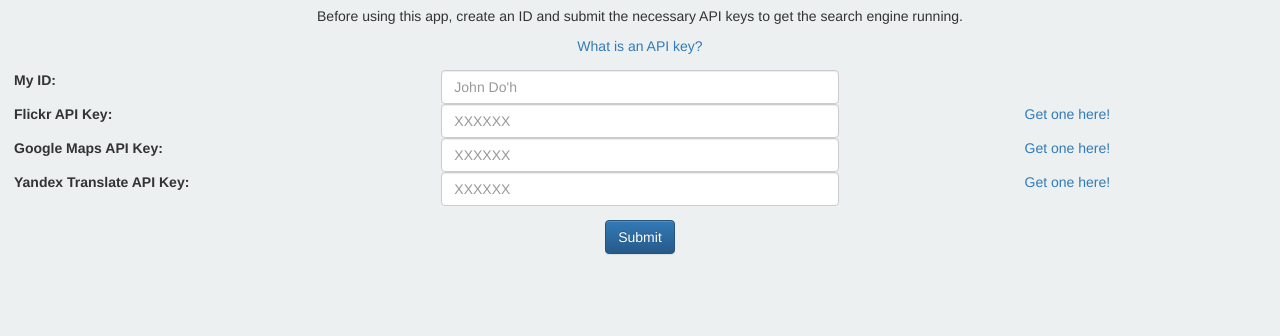
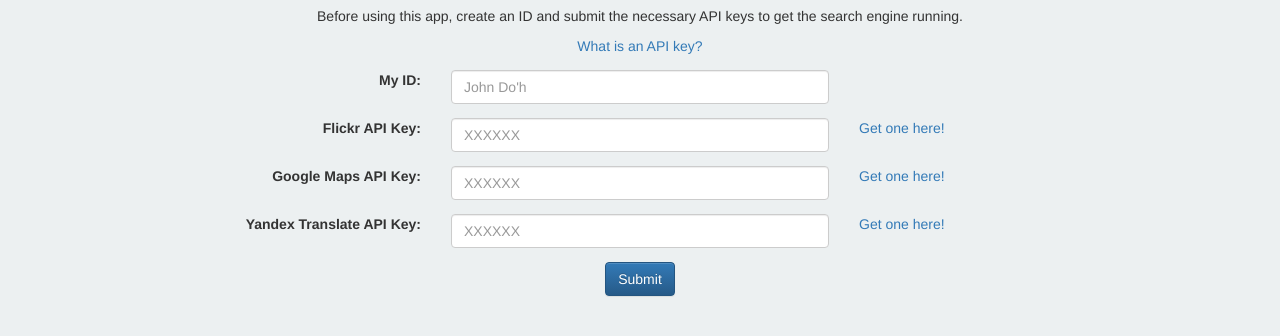
Before and after one commit to gfed53/flickr-search, a website: page src/index.html in a window 1280 px wide. Shown: the part 330-666 px from the top of the page. Drawn offline with nearby package versions, Linux system fonts and the light colour scheme; some packages are replaced by stand-ins of ours; a script that the page names is missing.

Commit message:
UI tweaks

```diff
--- a/src/index.html
+++ b/src/index.html
@@ -32,58 +32,58 @@
 			</div>
 		</div>
 		<div class="user-auth-container">
-			<div class="row">
-				<div class="col-xs-4">
+			<div class="api-auth-section row">
+				<div class="api-label col-sm-4">
 					<label for="">My ID:</label>
 				</div>
-				<div class="col-xs-8">
+				<div class="col-sm-8">
 					<div class="row">
-						<div class="col-xs-6">
+						<div class="col-sm-6">
 							<input class="form-control" type="text" ng-model="flickr.apisObj.id" placeholder="John Do'h" required>
 						</div>
 					</div>
 				</div>
 			</div>
-			<div class="row">
-				<div class="col-xs-4">
+			<div class="api-auth-section row">
+				<div class="api-label col-sm-4">
 					<label for="">Flickr API Key: </label>
 				</div>
-				<div class="col-xs-8">
+				<div class="col-sm-8">
 					<div class="row">
-						<div class="col-xs-6">
+						<div class="col-sm-6">
 							<input class="form-control" type="password" ng-model="flickr.apisObj.flickrKey" placeholder="XXXXXX">
 						</div>
-						<div class="col-xs-6 api-link">
+						<div class="col-sm-6 api-link">
 							<a target="_blank" href="https://www.flickr.com/services/apps/create/">Get one here!</a>
 						</div>
 					</div>
 				</div>
 			</div>
-			<div class="row">
-				<div class="col-xs-4">
+			<div class="api-auth-section row">
+				<div class="api-label col-sm-4">
 					<label for="">Google Maps API Key: </label>
 				</div>
-				<div class="col-xs-8">
+				<div class="col-sm-8">
 					<div class="row">
-						<div class="col-xs-6">
+						<div class="col-sm-6">
 							<input class="form-control" type="password" ng-model="flickr.apisObj.mapsKey" placeholder="XXXXXX">
 						</div>
-						<div class="col-xs-6 api-link">
+						<div class="col-sm-6 api-link">
 							<a target="_blank" href="https://developers.google.com/maps/documentation/javascript/">Get one here!</a>
 						</div>
 					</div>
 				</div>
 			</div>
-			<div class="row">
-				<div class="col-xs-4">
+			<div class="api-auth-section row">
+				<div class="api-label col-sm-4">
 					<label for="">Yandex Translate API Key:</label>
 				</div>
-				<div class="col-xs-8">
+				<div class="col-sm-8">
 					<div class="row">
-						<div class="col-xs-6">
+						<div class="col-sm-6">
 							<input class="form-control" type="password" ng-model="flickr.apisObj.translateKey" placeholder="XXXXXX">
 						</div>
-						<div class="col-xs-6 api-link">
+						<div class="col-sm-6 api-link">
 							<a target="_blank" href="https://tech.yandex.com/translate/">Get one here!</a>
 						</div>
 					</div>
--- a/src/styles/styles.css
+++ b/src/styles/styles.css
@@ -18,8 +18,12 @@ header h1 {
 	margin: 0;
 }
 
-#user-auth #user-auth-header, #user-auth #user-auth-footer, .api-link  {
+#user-auth #user-auth-header, #user-auth #user-auth-footer {
 	text-align: center;
+}
+
+.api-auth-section {
+	margin: 1em;
 }
 
 #user-auth .user-auth-container {
@@ -138,6 +142,10 @@ header h1 {
 	#map {
 		width: 75%;
 	}
+
+	.api-label {
+		text-align: right;
+	}
 }
 
 @media screen and (min-width: 993px){
```
